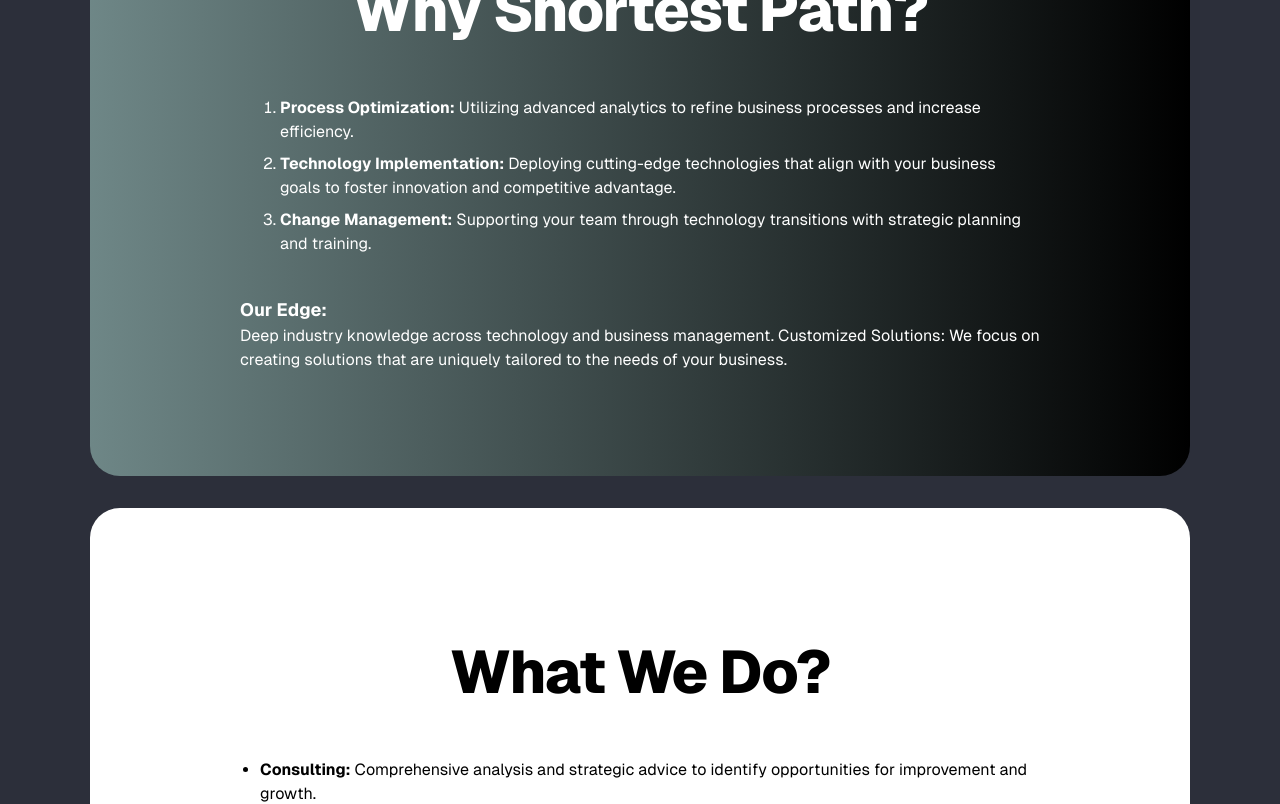
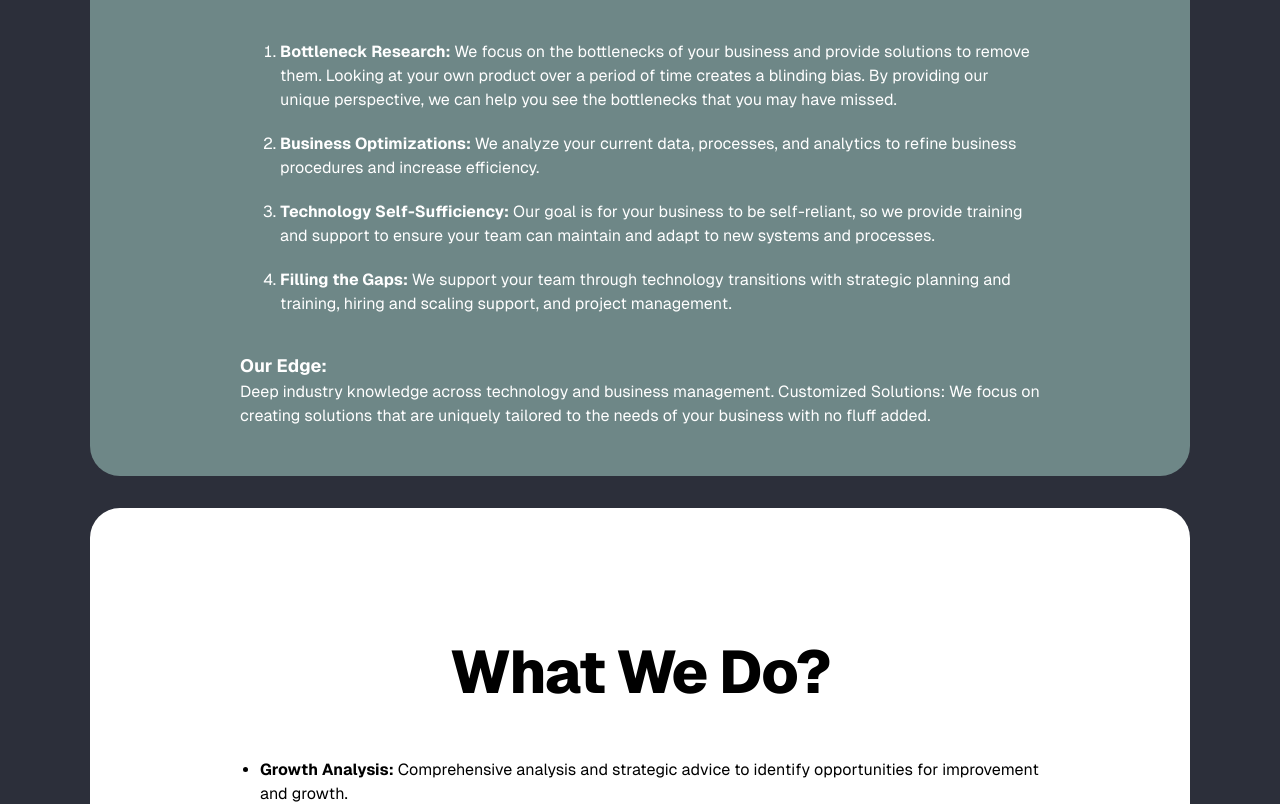
Before and after one commit to alejandrochang/shortestpath, a Next.js app: page / in a window 1280 px wide. Shown: the part 920-1724 px from the top of the page. Built offline with nearby package versions, Linux system fonts and the light colour scheme.

Commit message:
feat(sp): adding more context

```diff
--- a/src/app/components/Container.tsx
+++ b/src/app/components/Container.tsx
@@ -19,7 +19,7 @@
     height: "600px",
     borderRadius: "30px",
     padding: "20px",
-    ...(gradient ? { background: 'linear-gradient(90deg, hsla(180, 10%, 48%, 1) 0%, hsla(0, 0%, 0%, 1) 100%)' } : {}),
+    // ...(gradient ? { background: 'linear-gradient(90deg, hsla(180, 10%, 48%, 1) 0%, hsla(0, 0%, 0%, 1) 100%)' } : {}),
   };
 
   const backgroundColor = color
--- a/src/app/page.tsx
+++ b/src/app/page.tsx
@@ -20,31 +20,43 @@
             <h1 className="text-4xl font-bold mb-10" style={headerStyle}>
               Building Apps is Hard... But it doesnt have to be
             </h1>
-            <p className="mb-10">
+            <p className="mb-5">
               At Shortest Path Consulting, we deliver tailored solutions that
-              streamline operations, enhance technology implementation, and
-              drive business growth. 🚀
+              streamline operations, enhance current and future technology
+              implementations, and drive business growth. 🚀
             </p>
           </div>
         </Container>
-        <Container gradient title="Why Shortest Path?" id="why-shortest-path">
+        <Container
+          color="slateGray"
+          title="Why Shortest Path?"
+          id="why-shortest-path"
+        >
           <div className="w-full sm:w-[800px] text-center mt-10">
-            <ul className="list-disc pl-5 text-left space-y-4 mb-10">
+            <ul className="list-disc pl-5 text-left space-y-4 mb-5">
               <ol className="list-decimal pl-5 space-y-2">
-                <li>
-                  <strong>Process Optimization:</strong> Utilizing advanced
-                  analytics to refine business processes and increase
-                  efficiency.
+                <li className="pb-3">
+                  <strong>Bottleneck Research:</strong> We focus on the
+                  bottlenecks of your business and provide solutions to remove
+                  them. Looking at your own product over a period of time
+                  creates a blinding bias. By providing our unique perspective,
+                  we can help you see the bottlenecks that you may have missed.
                 </li>
-                <li>
-                  <strong>Technology Implementation:</strong> Deploying
-                  cutting-edge technologies that align with your business goals
-                  to foster innovation and competitive advantage.
+                <li className="pb-3">
+                  <strong>Business Optimizations:</strong> We analyze your
+                  current data, processes, and analytics to refine business
+                  procedures and increase efficiency.
                 </li>
-                <li>
-                  <strong>Change Management:</strong> Supporting your team
+                <li className="pb-3">
+                  <strong>Technology Self-Sufficiency:</strong> Our goal is for
+                  your business to be self-reliant, so we provide training and
+                  support to ensure your team can maintain and adapt to new
+                  systems and processes.
+                </li>
+                <li className="pb-3">
+                  <strong>Filling the Gaps:</strong> We support your team
                   through technology transitions with strategic planning and
-                  training.
+                  training, hiring and scaling support, and project management.
                 </li>
               </ol>
             </ul>
@@ -52,7 +64,7 @@
             <p className="text-left">
               Deep industry knowledge across technology and business management.
               Customized Solutions: We focus on creating solutions that are
-              uniquely tailored to the needs of your business.
+              uniquely tailored to the needs of your business with no fluff added.
             </p>
           </div>
         </Container>
@@ -60,7 +72,7 @@
           <div className="w-full sm:w-[800px] text-center mt-10">
             <ul className="list-disc pl-5 text-left space-y-4 mb-10">
               <li>
-                <strong>Consulting:</strong> Comprehensive analysis and
+                <strong>Growth Analysis:</strong> Comprehensive analysis and
                 strategic advice to identify opportunities for improvement and
                 growth.
               </li>
```
